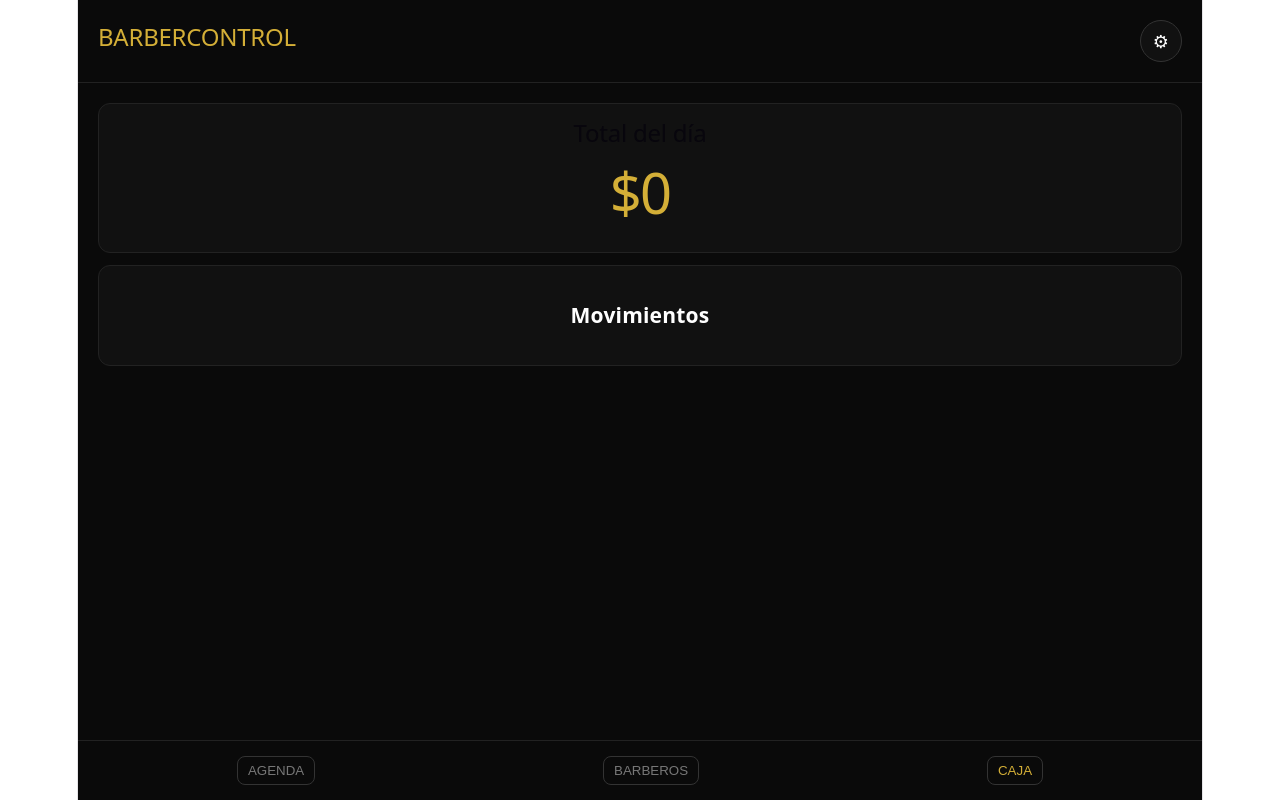
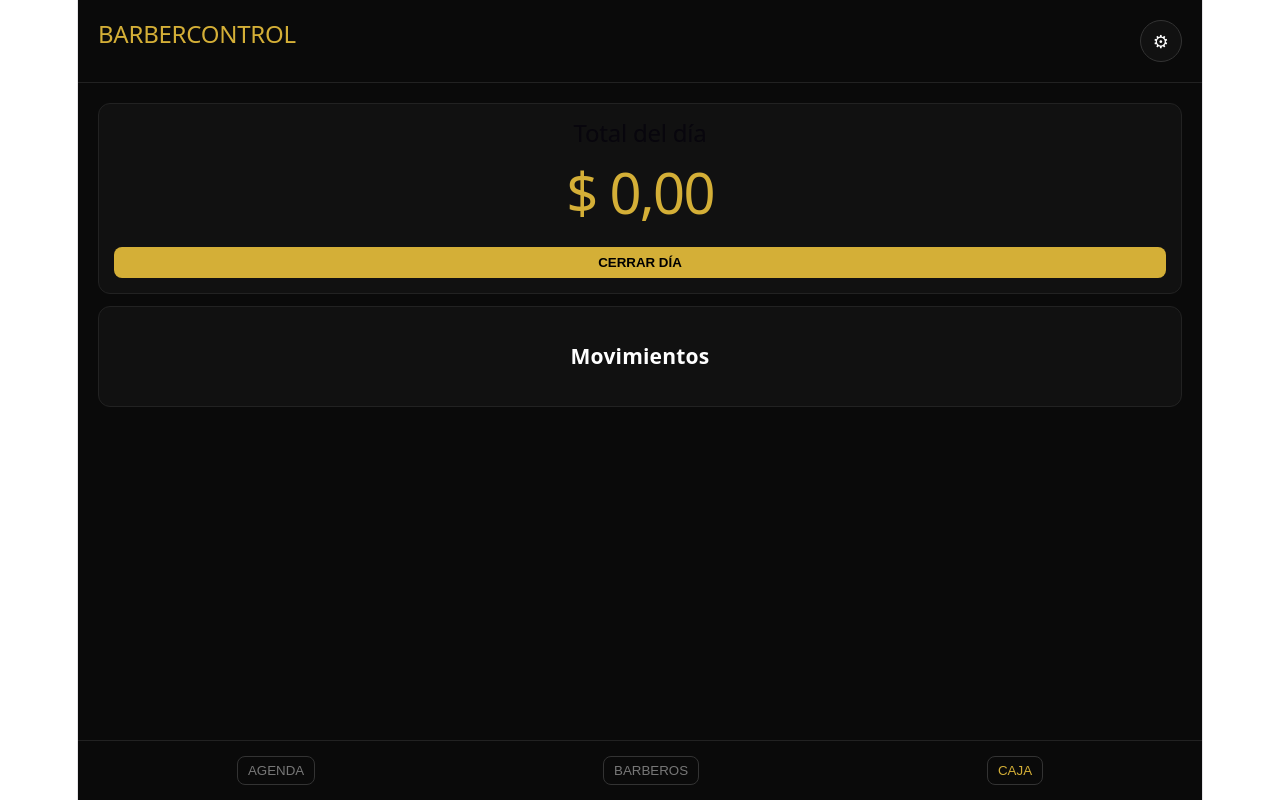
Before and after one commit to Mortega00/barbercontrol-final, a React (Vite) app: page / in a window 1280 px wide. Both pictures are taken after a click on the button "CAJA". Built offline with nearby package versions, Linux system fonts and the light colour scheme.

Commit message:
sync estado + whatsapp dinamico + cierre de caja pro

```diff
--- a/src/App.jsx
+++ b/src/App.jsx
@@ -1,6 +1,6 @@
-import { useState } from "react"
+import { useState, useEffect } from "react"
 
-/* ========================= ESTILOS PRO ========================= */
+/* ========================= ESTILOS ========================= */
 
 const styles = {
   container: {
@@ -10,7 +10,6 @@ const styles = {
     display: "flex",
     flexDirection: "column"
   },
-
   card: {
     background: "#111",
     borderRadius: 12,
@@ -18,7 +17,6 @@ const styles = {
     marginBottom: 12,
     border: "1px solid #222"
   },
-
   input: {
     background: "#111",
     border: "1px solid #333",
@@ -26,7 +24,6 @@ const styles = {
     padding: 10,
     borderRadius: 8
   },
-
   button: {
     background: "#D4AF37",
     color: "black",
@@ -36,7 +33,6 @@ const styles = {
     cursor: "pointer",
     fontWeight: "bold"
   },
-
   buttonGhost: {
     background: "transparent",
     border: "1px solid #333",
@@ -76,8 +72,7 @@ function App() {
         padding: 20,
         borderBottom: "1px solid #222",
         display: "flex",
-        justifyContent: "space-between",
-        alignItems: "center"
+        justifyContent: "space-between"
       }}>
         <h2 style={{ color: "#D4AF37" }}>BARBERCONTROL</h2>
 
@@ -132,7 +127,6 @@ function App() {
 
 function Agenda() {
   const [turnos, setTurnos] = useState(() => JSON.parse(localStorage.getItem("turnos")) || [])
-
   const [nombre, setNombre] = useState("")
   const [hora, setHora] = useState("")
   const [servicio, setServicio] = useState("Corte")
@@ -143,6 +137,7 @@ function Agenda() {
   const guardar = (data) => {
     setTurnos(data)
     localStorage.setItem("turnos", JSON.stringify(data))
+    window.dispatchEvent(new Event("storage-update")) // 🔥 sincronización
   }
 
   const agregarTurno = () => {
@@ -165,6 +160,8 @@ function Agenda() {
   const cobrar = (t) => {
     if (t.cobrado) return
 
+    navigator.vibrate?.(50) // 🔥 vibración
+
     const precio = precios[t.servicio]
 
     let total = Number(localStorage.getItem("total")) || 0
@@ -182,20 +179,9 @@ function Agenda() {
     localStorage.setItem("total", total)
     localStorage.setItem("movimientos", JSON.stringify([nuevoMov, ...movimientos]))
 
-    let barberos = JSON.parse(localStorage.getItem("barberos")) || []
+    window.dispatchEvent(new Event("storage-update")) // 🔥 sync
 
-    barberos = barberos.map(b => {
-      if (b.nombre === t.barbero) {
-        return {
-          ...b,
-          servicios: b.servicios + 1,
-          ganado: (b.ganado || 0) + precio
-        }
-      }
-      return b
-    })
-
-    localStorage.setItem("barberos", JSON.stringify(barberos))
+    t.cobrado = true
   }
 
   const eliminar = (i) => {
@@ -204,8 +190,10 @@ function Agenda() {
   }
 
   const abrirWhatsApp = (t) => {
+    const telefonoBarberia = localStorage.getItem("telefono") || "54911XXXXXXXX"
+
     const mensaje = `Hola ${t.nombre} 💈, confirmamos tu turno para hoy a las ${t.hora}. ¡Te esperamos! ✨`
-    const url = `https://api.whatsapp.com/send?phone=541130700900&text=${encodeURIComponent(mensaje)}`
+    const url = `https://wa.me/${telefonoBarberia}?text=${encodeURIComponent(mensaje)}`
     window.open(url, "_blank")
   }
 
@@ -242,7 +230,7 @@ function Agenda() {
             {t.hora} · {t.servicio} · {t.barbero}
           </p>
 
-          <div style={{ display: "flex", gap: 6, flexWrap: "wrap" }}>
+          <div style={{ display: "flex", gap: 6 }}>
             <button style={styles.buttonGhost} onClick={() => cobrar(t)}>Cobrar</button>
             <button style={styles.buttonGhost} onClick={() => abrirWhatsApp(t)}>WhatsApp</button>
             <button style={styles.buttonGhost} onClick={() => eliminar(i)}>Eliminar</button>
@@ -259,11 +247,55 @@ function Caja() {
   const [total, setTotal] = useState(() => Number(localStorage.getItem("total")) || 0)
   const [movimientos, setMovimientos] = useState(() => JSON.parse(localStorage.getItem("movimientos")) || [])
 
+  // 🔥 sincronización en vivo
+  useEffect(() => {
+    const actualizar = () => {
+      setTotal(Number(localStorage.getItem("total")) || 0)
+      setMovimientos(JSON.parse(localStorage.getItem("movimientos")) || [])
+    }
+
+    window.addEventListener("storage-update", actualizar)
+    return () => window.removeEventListener("storage-update", actualizar)
+  }, [])
+
+  const cerrarCaja = () => {
+    const data = {
+      total,
+      movimientos,
+      fecha: new Date().toLocaleDateString()
+    }
+
+    const blob = new Blob([JSON.stringify(data, null, 2)], { type: "application/json" })
+    const a = document.createElement("a")
+    a.href = URL.createObjectURL(blob)
+    a.download = `cierre-${new Date().toLocaleDateString()}.json`
+    a.click()
+
+    localStorage.setItem("total", 0)
+    localStorage.setItem("movimientos", JSON.stringify([]))
+
+    setTotal(0)
+    setMovimientos([])
+
+    alert("Caja cerrada y respaldo descargado")
+  }
+
+  const formato = (n) =>
+    new Intl.NumberFormat("es-AR", { style: "currency", currency: "ARS" }).format(n)
+
   return (
     <div>
+
       <div style={styles.card}>
         <h2>Total del día</h2>
-        <h1 style={{ color: "#D4AF37" }}>${total}</h1>
+        <h1 style={{ color: "#D4AF37" }}>{formato(total)}</h1>
+
+        <button
+          style={{ ...styles.button, width: "100%", marginTop: 10 }}
+          onClick={cerrarCaja}
+        >
+          CERRAR DÍA
+        </button>
       </div>
 
       <div style={styles.card}>
@@ -271,7 +303,7 @@ function Caja() {
 
         {movimientos.map((m, i) => (
           <div key={i} style={{ borderBottom: "1px solid #222", padding: 5 }}>
-            {m.servicio} - ${m.precio} - {m.hora}
+            {m.servicio} - {formato(m.precio)} - {m.hora}
           </div>
         ))}
       </div>
```
